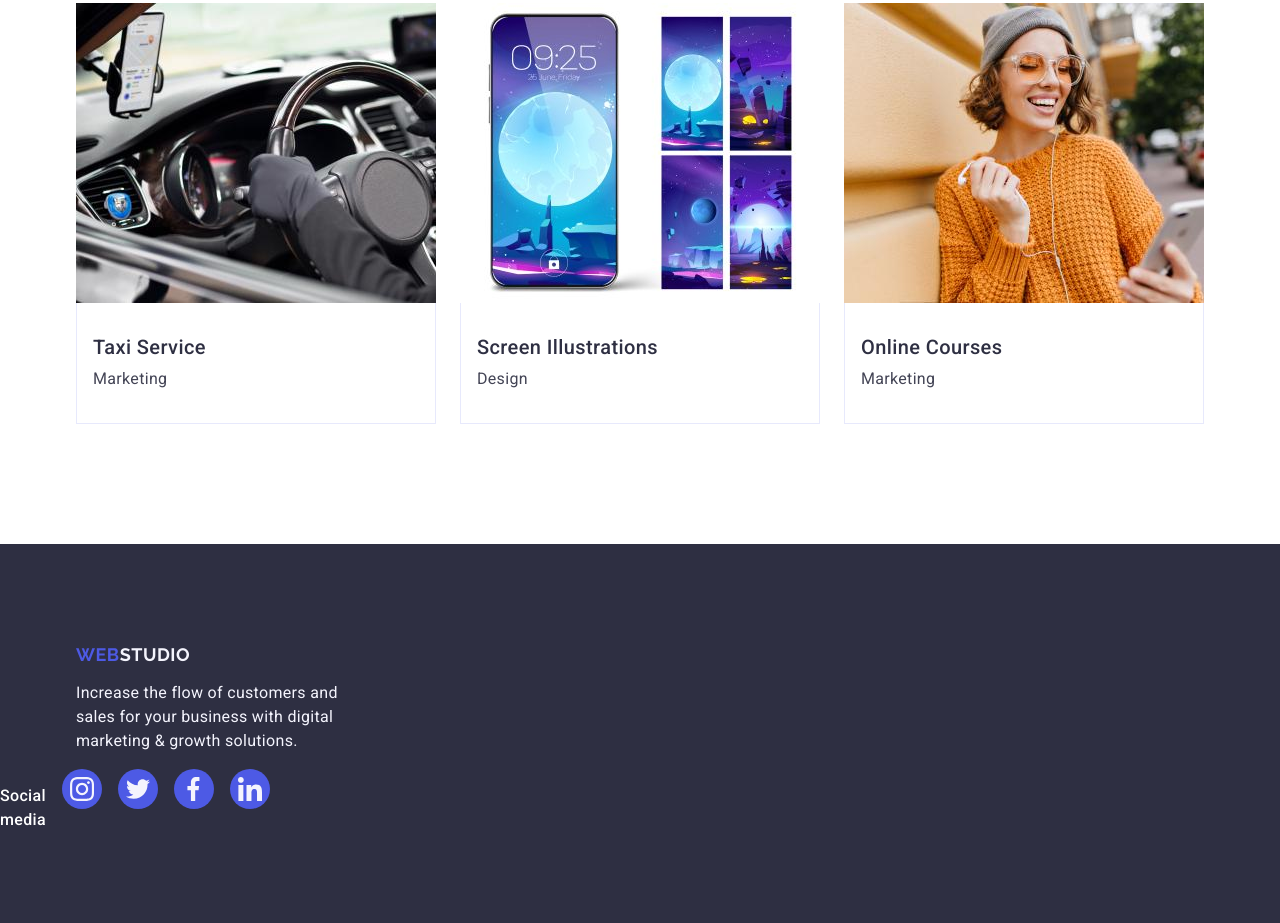
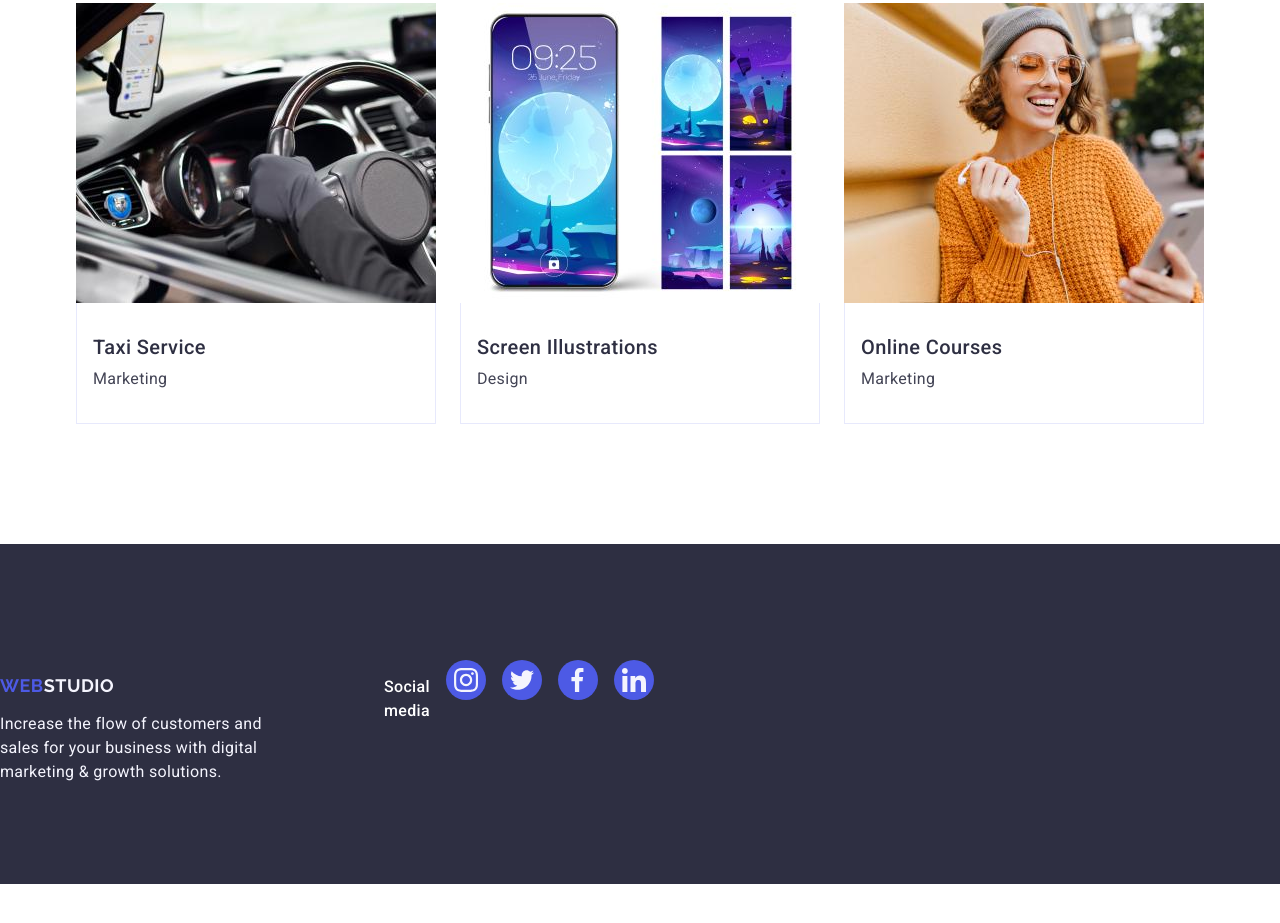
Before and after one commit to Anna-P13/goit-markup-hw-04, a plain HTML site: page index.html in a window 1280 px wide. Shown: the part 2614-3537 px from the top of the page. After the commit the page ends 3498 px from the top, so only its background shows below. Drawn offline with nearby package versions, Linux system fonts and the light colour scheme.

Commit message:
footer again

```diff
--- a/css/styles.css
+++ b/css/styles.css
@@ -569,6 +569,17 @@ button:focus {
     padding-bottom: 100px;
 }
 
+.footer-container {
+    display: flex;
+    align-items: baseline;
+
+}
+
+
+.footer-logo-par {
+    margin-right: 120px
+}
+
 .webstudio-end {
     display: inline-block;
     text-decoration: none;
--- a/index.html
+++ b/index.html
@@ -255,34 +255,35 @@
 
 
   <footer class="end-page">
-    <div class="container">
+    <div class="footer-container">
       <div class="footer-logo-par">
         <a class="webstudio-end" href="./index.html">Web<span class="studio-end">Studio</span></a>
         <p class="footer-text">Increase the flow of customers and sales for your business with digital marketing &
           growth
           solutions. </p>
       </div>
-    </div>
+
       <div class="footer-icons">
         <p class="footer-par">Social media</p>
         <ul class="footer-icon-contacts">
-        <li class="footer-icon-blue"><a class="footer-icon-link" href="" target="_blank"><svg class="footer-icons-team"
-              width="24" height="24">
+          <li class="footer-icon-blue"><a class="footer-icon-link" href="" target="_blank"><svg
+                class="footer-icons-team" width="24" height="24">
                 <use href="./images/icons.svg#icon-instagram"></use>
               </svg></a>
-        <li class="footer-icon-blue"><a class="footer-icon-link" href="" target="_blank"><svg class="footer-icons-team"
-              width="24" height="24">
+          <li class="footer-icon-blue"><a class="footer-icon-link" href="" target="_blank"><svg
+                class="footer-icons-team" width="24" height="24">
                 <use href="./images/icons.svg#icon-twitter"></use>
               </svg></a>
-        <li class="footer-icon-blue"><a class="footer-icon-link" href="" target="_blank"><svg class="footer-icons-team"
-              width="24" height="24">
+          <li class="footer-icon-blue"><a class="footer-icon-link" href="" target="_blank"><svg
+                class="footer-icons-team" width="24" height="24">
                 <use href="./images/icons.svg#icon-Vector"></use>
               </svg></a>
-        <li class="footer-icon-blue"><a class="footer-icon-link" href="" target="_blank"><svg class="footer-icons-team"
-              width="24" height="24">
+          <li class="footer-icon-blue"><a class="footer-icon-link" href="" target="_blank"><svg
+                class="footer-icons-team" width="24" height="24">
                 <use href="./images/icons.svg#icon-linkedin"></use>
               </svg></a></li>
         </ul>
+      </div>
     </div>
   </footer>
 </body>
```
Lines whose indentation alone changed are shown as unchanged.
